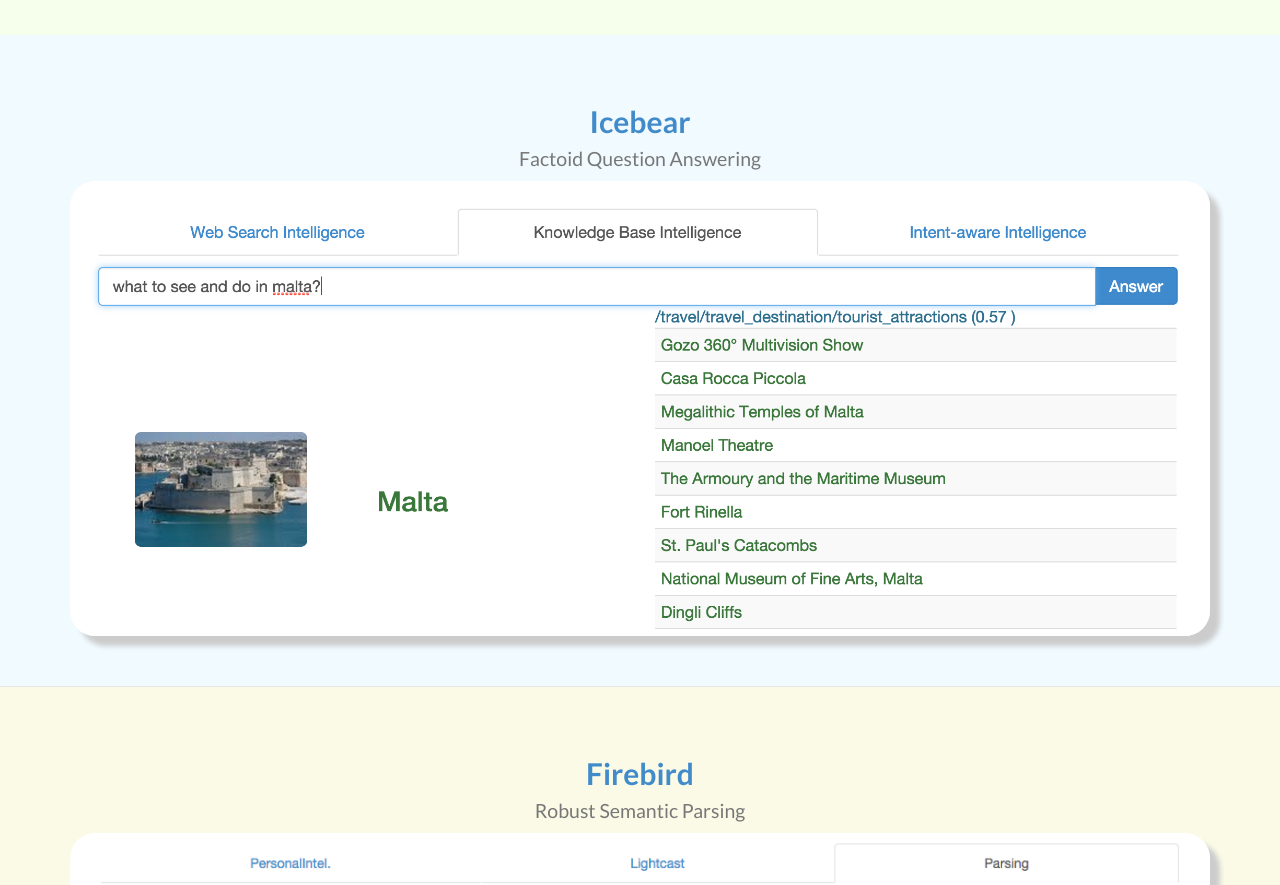
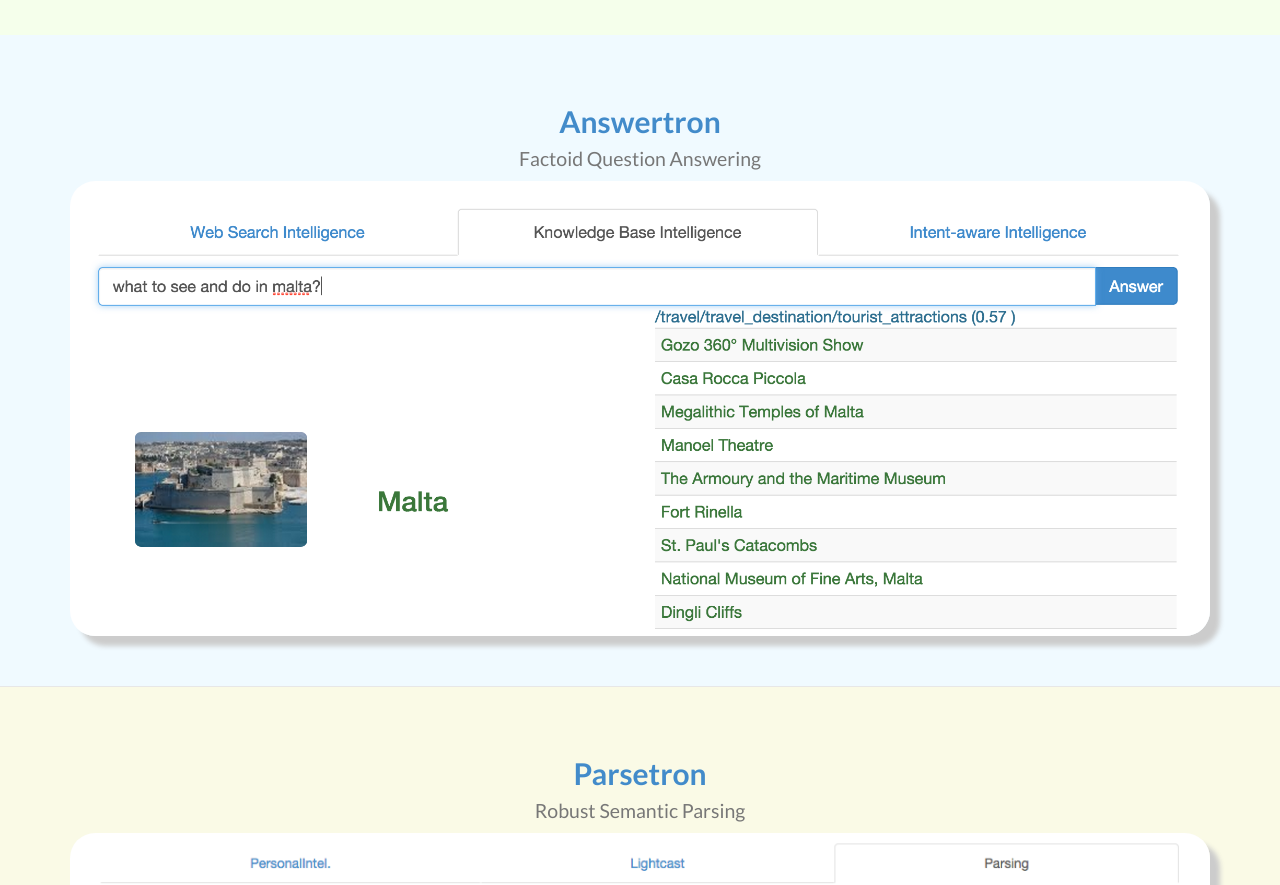
Before and after one commit to Kitt-AI/Kitt-AI.github.io, a Jekyll site: the page built from index.md, in a window 1280 px wide and 1400 px high, scrolled down 1144 px. Shown: the part 157-1042 px from the top of the window. Built offline with Jekyll 4.4.1, drawn with Linux system fonts in a browser that asks for light colours.

```diff
--- a/_includes/landing_page/products.html
+++ b/_includes/landing_page/products.html
@@ -5,7 +5,7 @@
 
     <div class="container">
         <div class="title text-center">
-            <h2 class="text-primary">Icebear<br>
+            <h2 class="text-primary">Answertron<br>
                 <small>Factoid Question Answering</small></h2>
             <p/>
         </div>
@@ -23,7 +23,7 @@
 
     <div class="container">
         <div class="title text-center">
-            <h2 class="text-primary">Firebird<br>
+            <h2 class="text-primary">Parsetron<br>
                 <small>Robust Semantic Parsing</small></h2>
             <p/>
         </div>
```
Also changed, not shown: README.md.
